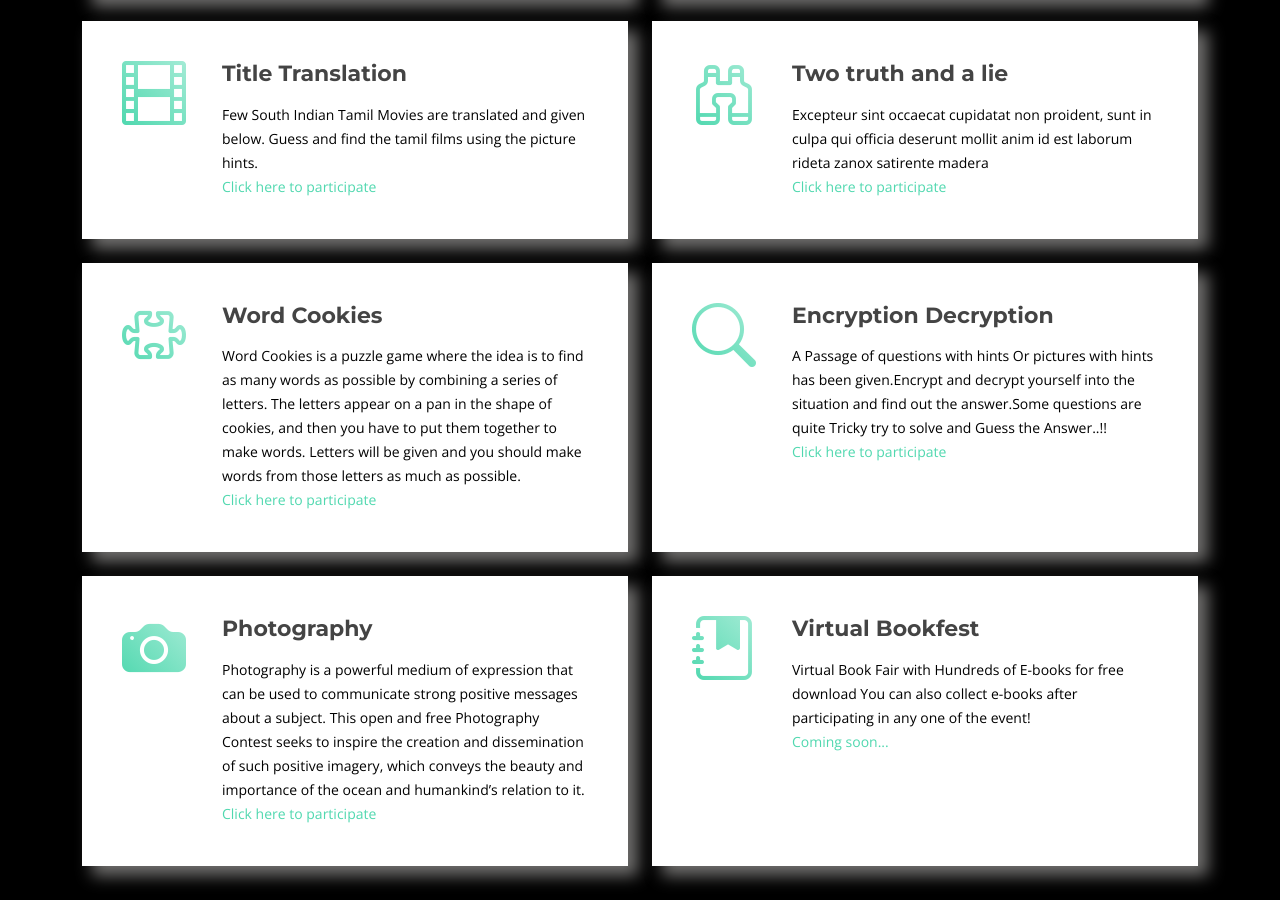
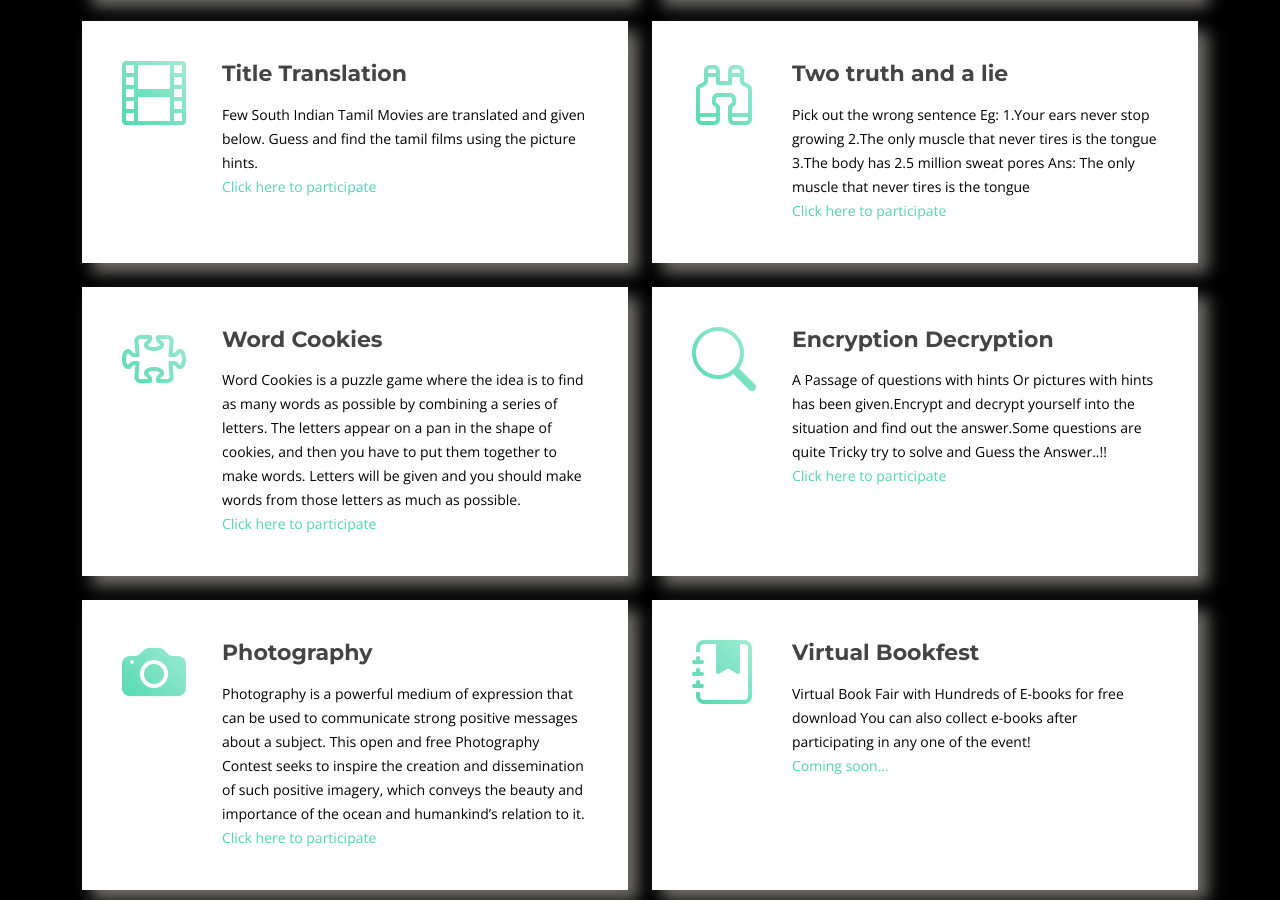
Before and after one commit to abishekvelavan/lifest22, a plain HTML site: page index1.html in a window 1280 px wide. Shown: the part 1842-2742 px from the top of the page. Drawn offline with nearby package versions, Linux system fonts and the light colour scheme.

Commit message:
content changes

```diff
--- a/index1.html
+++ b/index1.html
@@ -246,7 +246,15 @@
             <div class="box">
               <div class="icon"><i class="bi bi-binoculars"></i></div>
               <h4 class="title"><a href="">Two truth and a lie</a></h4>
-              <p class="description">Excepteur sint occaecat cupidatat non proident, sunt in culpa qui officia deserunt mollit anim id est laborum rideta zanox satirente madera</p>
+              <p class="description">Pick out the wrong sentence
+
+                Eg:
+
+                1.Your ears never stop growing
+                2.The only muscle that never tires is the tongue
+                3.The body has 2.5 million sweat pores
+
+                Ans: The only muscle that never tires is the tongue</p>
                <p class="description"><a href="Two truth and a lie.html">Click here to participate</a></p>
             </div>
           </div>
```
